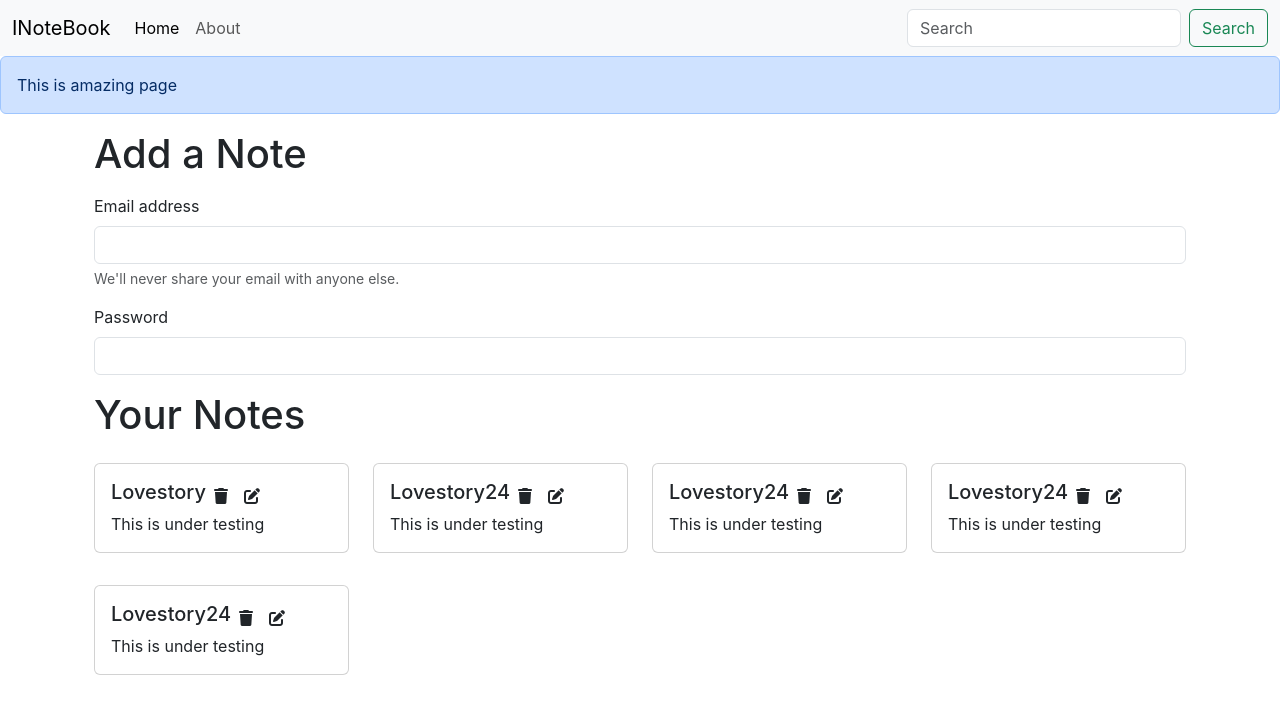
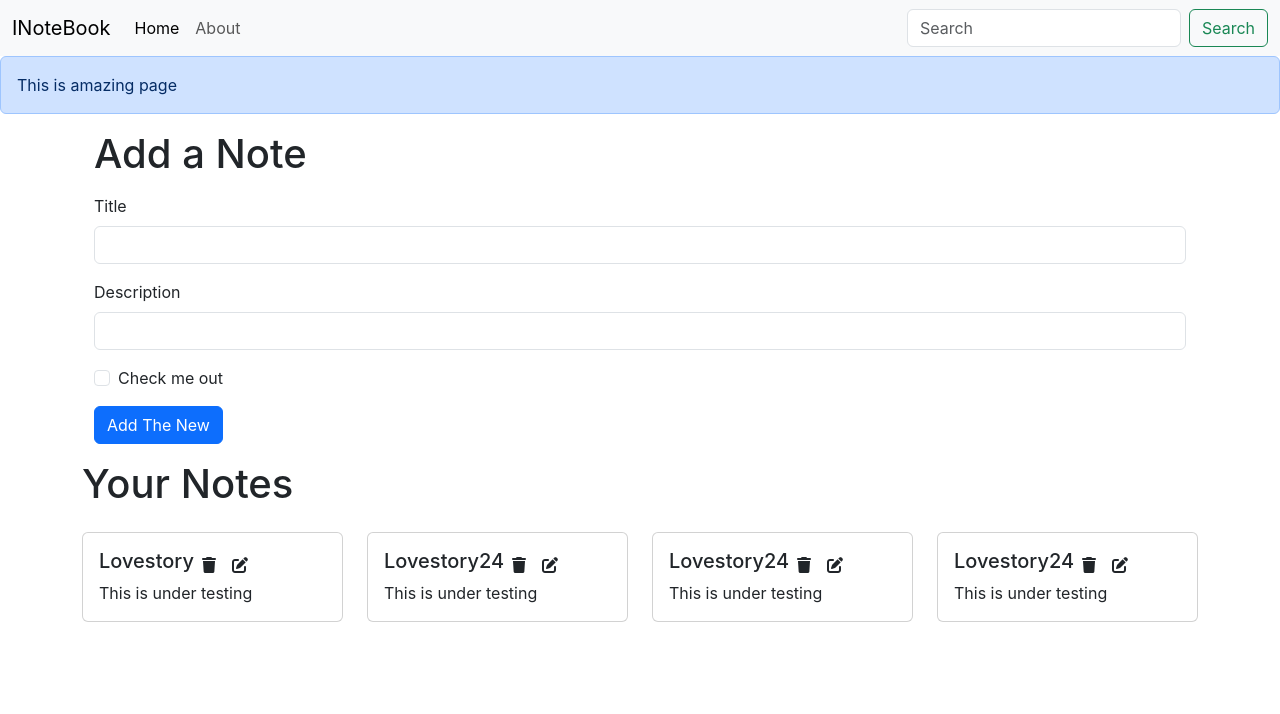
Before and after one commit to VenkataPraveen-09/Notes, a React (Create React App) app: page / in a window 1280 px wide. Shown: the top 714 px of the page. Built offline with nearby package versions, Linux system fonts and the light colour scheme.

Commit message:
new file:   src/components/AddNote.js 	modified:   src/components/Home.js 	modified:   src/components/Navbar.js 	modified:   src/components/Noteitem.js 	modified:   src/components/Notes.js 	modified:   src/context/notes/NoteState.js

```diff
--- /dev/null
+++ b/src/components/AddNote.js
@@ -0,0 +1,62 @@
+import React, { useContext, useState } from "react";
+import noteContext from "../context/notes/noteContext";
+
+const AddNote = () => {
+    const context=useContext(noteContext);
+    const{addNote}=context;
+    const[note,setNote]=useState({title:"",description:"",tag:"default"});
+    const handleClick=(e)=>{
+        e.preventDefault();
+        addNote(note.title,note.description,note.tag);
+    }
+    const onChange=(e)=>{
+        setNote({...note,[e.target.name]:e.target.value})
+    }
+  return (
+    <div>
+
+    <div className="container my-3">
+      <h1>Add a Note</h1>
+      <form className="my-3">
+        <div className="mb-3">
+          <label htmlFor="title" className="form-label">
+            Title
+          </label>
+          <input
+            type="text"
+            className="form-control"
+            id="title"
+            name="title"
+            aria-describedby="emailHelp"
+            onChange={onChange}
+          />
+        </div>
+        <div className="mb-3">
+          <label htmlFor="description" className="form-label">
+            Description
+          </label>
+          <input
+            type="text"
+            className="form-control"
+            id="description"
+            name="description"
+            onChange={onChange}
+          />
+        </div>
+         <div className="mb-3 form-check">
+          <input type="checkbox" className="form-check-input" id="exampleCheck1" />
+          <label className="form-check-label" htmlFor="exampleCheck1">
+            Check me out
+          </label>
+        </div>
+        <button type="submit" className="btn btn-primary" onClick={handleClick}>
+          Add The New
+        </button>
+      </form>
+    </div>
+
+    </div>
+  )
+}
+
+export default AddNote
--- a/src/components/Home.js
+++ b/src/components/Home.js
@@ -1,50 +1,13 @@
 import React from "react";
 import Notes from "./Notes";
+
 
 const Home = () => {
 
   return (
-    <div className="container my-3">
-      <h1>Add a Note</h1>
-      <form className="my-3">
-        <div className="mb-3">
-          <label htmlFor="exampleInputEmail1" className="form-label">
-            Email address
-          </label>
-          <input
-            type="email"
-            className="form-control"
-            id="exampleInputEmail1"
-            aria-describedby="emailHelp"
-          />
-          <div id="emailHelp" className="form-text">
-            We'll never share your email with anyone else.
-          </div>
-        </div>
-        <div className="mb-3">
-          <label htmlFor="exampleInputPassword1" className="form-label">
-            Password
-          </label>
-          <input
-            type="password"
-            className="form-control"
-            id="exampleInputPassword1"
-          />
-        </div>
-        {/* <div className="mb-3 form-check">
-          <input type="checkbox" className="form-check-input" id="exampleCheck1" />
-          <label className="form-check-label" htmlFor="exampleCheck1">
-            Check me out
-          </label>
-        </div>
-        <button type="submit" className="btn btn-primary">
-          Submit
-        </button> */}
-      </form>
-
+    <div>
       <Notes/>
     </div>
-
   );
 };
 
--- a/src/components/Navbar.js
+++ b/src/components/Navbar.js
@@ -1,12 +1,9 @@
 import React from 'react';
 import { Link, useLocation } from 'react-router-dom';
-import { useEffect } from 'react';
+
 
 const Navbar = () => {
   let location = useLocation();
-  useEffect(()=>{
-    console.log(location.pathname);
-   },[location]);
 
   return (
     <div>
--- a/src/components/Noteitem.js
+++ b/src/components/Noteitem.js
@@ -1,7 +1,10 @@
-import React from 'react'
+import React, { useContext } from "react";
 // import { Link } from 'react-router-dom';
+import noteContext from "../context/notes/noteContext";
 
 const NoteItem = (props) => {
+  const context=useContext(noteContext);
+    const {deleteNote}=context;
     const {note}=props;
   return (
     <div className='col-md-3'>
@@ -9,7 +12,7 @@
         <div className="card-body">
           <div className='d-flex align-items-center'>
           <h5 className="card-title">{note.title}</h5>
-          <i className="fa-solid fa-trash mx-2"></i>
+          <i className="fa-solid fa-trash mx-2" onClick={()=>{deleteNote(note._id)}}></i>
           <i className="fa-solid fa-pen-to-square mx-2"></i>
           </div>
           <p className="card-text">
--- a/src/components/Notes.js
+++ b/src/components/Notes.js
@@ -1,10 +1,14 @@
 import React, { useContext } from "react";
 import noteContext from "../context/notes/noteContext";
 import NoteItem from "./Noteitem";
+import AddNote from "./AddNote";
+
 const Notes = () => {
     const context=useContext(noteContext);
     const{notes}=context;
   return (
+    <>
+    <AddNote/>
     <div>
       <div className="row my-3">
       <h1>Your Notes </h1>
@@ -13,6 +17,7 @@
       })}
       </div>
     </div>
+    </>
   )
 }
 
--- a/src/context/notes/NoteState.js
+++ b/src/context/notes/NoteState.js
@@ -42,33 +42,41 @@
           "tag": "Lovers",
           "date": "2023-10-05T14:54:52.605Z",
           "__v": 0
-        },
-        {
-          "_id": "651ece3cc14395f459a9c",
-          "user": "651e86762421c756fa2179d7",
-          "title": "Lovestory24",
-          "description": "This is under testing",
-          "tag": "Lovers",
-          "date": "2023-10-05T14:54:52.605Z",
-          "__v": 0
         }
       ]
       const[notes,setNotes]= useState(notesInitial)
 
       //Add a note
-      const addNode=()=>{
-
+      const addNote=(title,description,tag)=>{
+        //To do api call
+        console.log("Adding a new node");
+        const note=
+          {
+            "_id": "651ece3cc14395f459a9c",
+            "user": "651e86762421c756fa2179d7",
+            "title": title,
+            "description": description,
+            "tag": tag,
+            "date": "2023-10-05T14:54:52.605Z",
+            "__v": 0
+          }
+        setNotes(notes.concat(note))
       }
       //Delete a note
-      const deleteNode=(id)=>{
-
+      const deleteNote=(id)=>{
+        //TODO API call
+        console.log("Deleting the node with id "+id)
+        const newNotes=notes.filter((note)=>{
+          return note._id!==id
+        })
+        setNotes(newNotes);
       }
       //Edit a note
-      const editNode=(id)=>{
+      const editNote=(id,title,description,tag)=>{
 
       }
     return(
-        <NoteContext.Provider value={{notes,setNotes}}>
+        <NoteContext.Provider value={{notes,addNote,deleteNote,editNote}}>
             {props.children}
         </NoteContext.Provider>
     )
```
